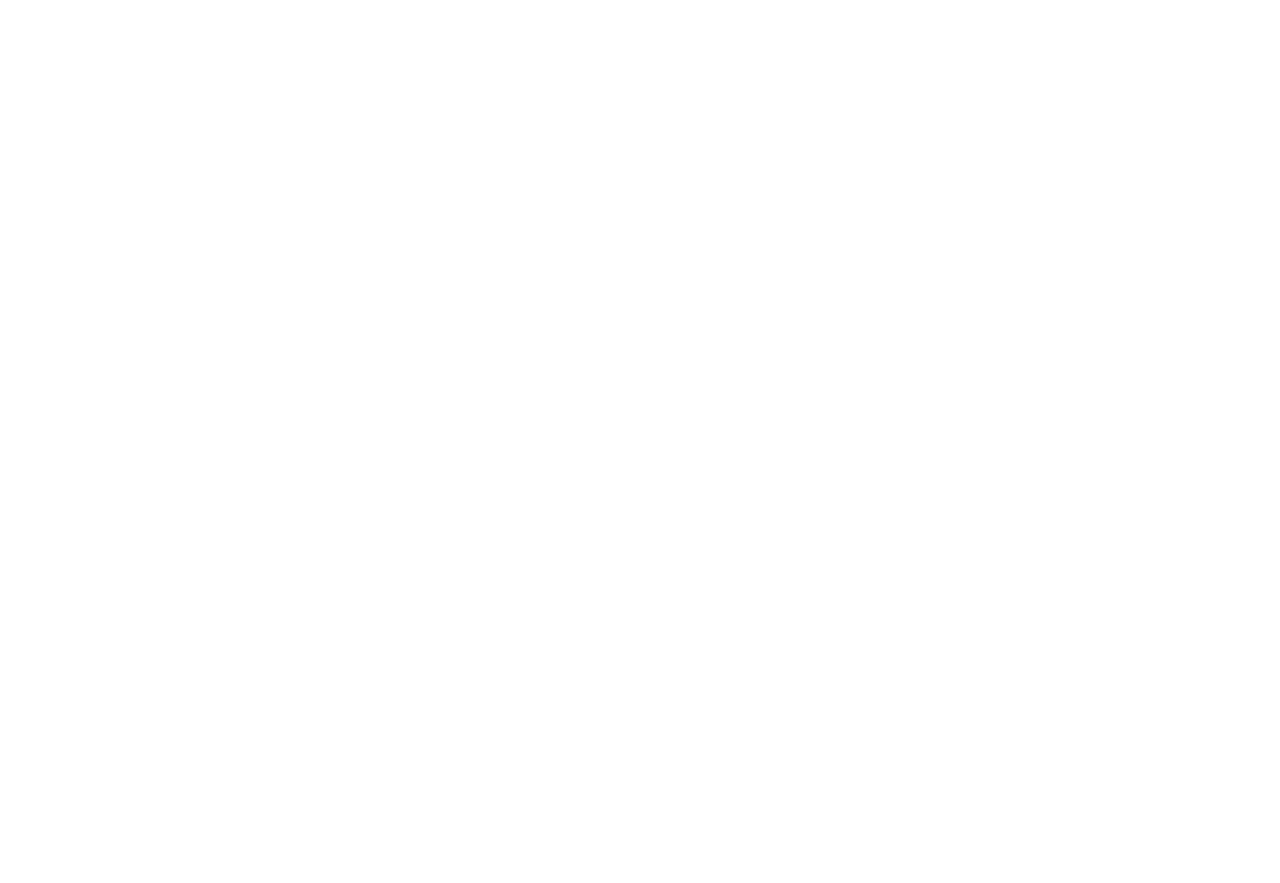
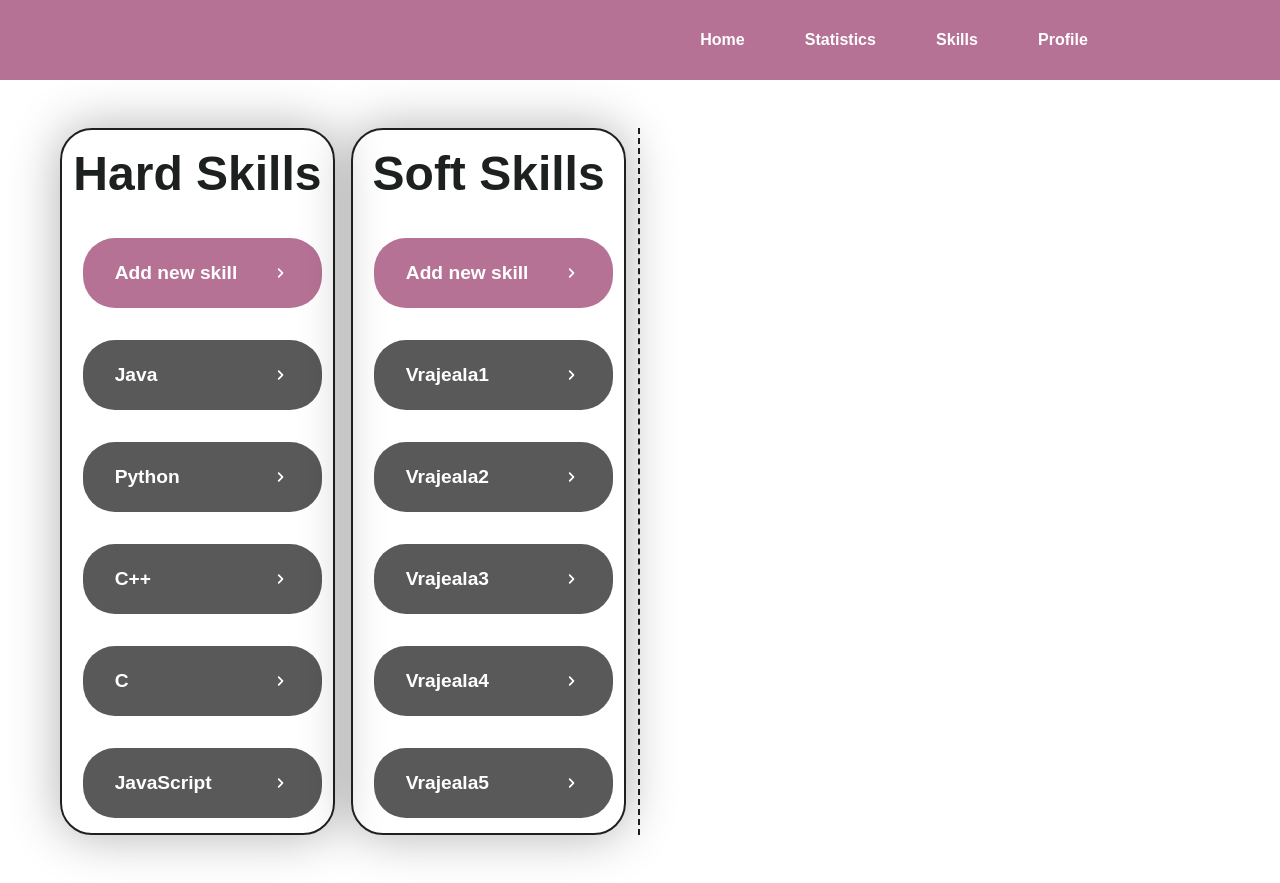
Before and after one commit to Smart-Hack-SegFault/frontend, a React (Vite) app in the folder frontend-smarthack/: page /skills/1 in a window 1280 px wide. Before the commit this address had no page. Before the commit the page ends 800 px from the top, so only its background shows below. Built offline with nearby package versions, Linux system fonts and the light colour scheme.

Commit message:
Commit before writing db calls

```diff
--- a/frontend-smarthack/src/App.jsx
+++ b/frontend-smarthack/src/App.jsx
@@ -13,7 +13,7 @@
         <Routes>
           <Route path="/landing" element={<Landing />}></Route>
           <Route path="/register" element={<Register />}></Route>
-          <Route path="/skills" element={<Skills />}></Route>
+          <Route path="/skills/:userId" element={<Skills />}></Route>
           <Route path="/:userId" element={<Home />}></Route>
           <Route path="/statistics/:userId" element={<Statistics />}></Route>
           <Route
--- a/frontend-smarthack/src/pages/Skills.jsx
+++ b/frontend-smarthack/src/pages/Skills.jsx
@@ -1,12 +1,16 @@
 import React from "react";
-import { useState } from "react";
+import { useState, useEffect } from "react";
 import "../index.css";
 import Navbar from "../Components/Navbar";
 import "./Skills.css";
 import Skill from "../Components/Skill";
 import SkillAnalysis from "../Components/SkillAnalysis";
+import { useParams } from "react-router-dom";
+import { supabase } from "../utils/supabaseConfig";
 
 const Skills = () => {
+  const { userId } = useParams();
+  console.log(userId);
   const navLinks = [
     { text: "Home", link: "home" },
     { text: "Statistics", link: "statistics" },
```
